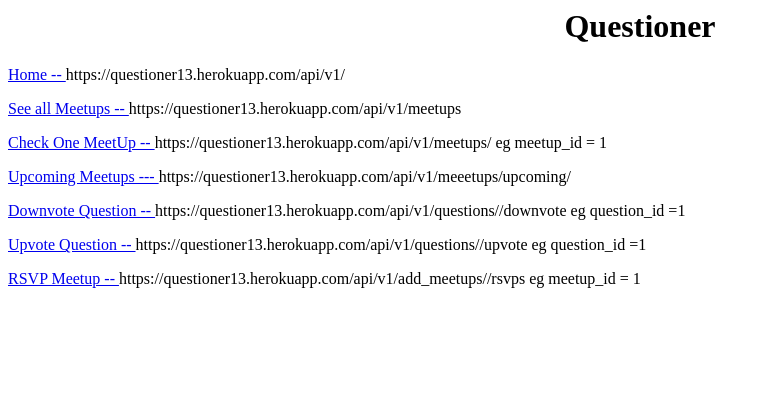
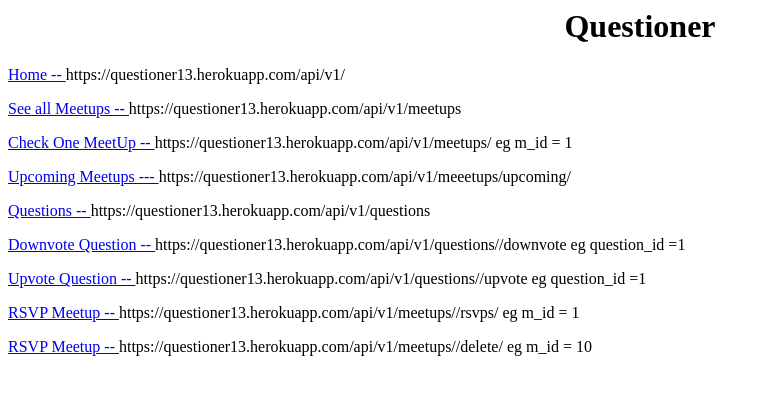
Before and after one commit to ssiva13/Questioner, a Flask app: page /api/v1/ in a window 1280 px wide. Shown: the top 395 px of the page, without its empty margins (0-770 px from the left). Run offline with Flask 2, Linux system fonts and the light colour scheme.

Commit message:
add template

```diff
--- a/app/api/v1/views/meetups_views.py
+++ b/app/api/v1/views/meetups_views.py
@@ -15,7 +15,7 @@ meetups_bp = Blueprint("meetups",__name__, url_prefix='/api/v1/')
 
 @meetups_bp.route("/")
 def home():
-	urls = 'https://questioner13.herokuapp.com/api/v1/'
+	urls = ''
 	return render_template('index.html', urls = urls)
 
 
--- a/app/templates/index.html
+++ b/app/templates/index.html
@@ -8,14 +8,18 @@
 
     <p><a href="meetups">See all Meetups -- </a> https://questioner13.herokuapp.com/api/v1/meetups</p>
 
-    <p><a href="meetups/1">Check One MeetUp -- </a> https://questioner13.herokuapp.com/api/v1/meetups/<meetup_id> eg meetup_id = 1</p>
+    <p><a href="meetups/1">Check One MeetUp -- </a> https://questioner13.herokuapp.com/api/v1/meetups/<int:m_id> eg m_id = 1</p>
 
     <p><a href="meeetups/upcoming/">Upcoming Meetups --- </a> https://questioner13.herokuapp.com/api/v1/meeetups/upcoming/</p>
 
-    <p><a href="questions/<question_id>/downvote">Downvote Question -- </a> https://questioner13.herokuapp.com/api/v1/questions/<question_id>/downvote  eg question_id =1 </p>
+    <p><a href="/questions"> Questions -- </a> https://questioner13.herokuapp.com/api/v1/questions</p>
 
-    <p><a href="questions/<question_id>/upvote">Upvote Question -- </a> https://questioner13.herokuapp.com/api/v1/questions/<question_id>/upvote  eg question_id =1 </p>
+    <p><a href="questions/1/downvote">Downvote Question -- </a> https://questioner13.herokuapp.com/api/v1/questions/<question_id>/downvote  eg question_id =1 </p>
 
-    <p><a href="add_meetups/<meetup_id>/rsvps">RSVP Meetup -- </a> https://questioner13.herokuapp.com/api/v1/add_meetups/<meetup_id>/rsvps  eg meetup_id = 1 </p>
+    <p><a href="questions/1/upvote">Upvote Question -- </a> https://questioner13.herokuapp.com/api/v1/questions/<question_id>/upvote  eg question_id =1 </p>
+
+    <p><a href="/meetups/1/rsvps/">RSVP Meetup -- </a> https://questioner13.herokuapp.com/api/v1/meetups/<int:m_id>/rsvps/  eg m_id = 1 </p>
+
+    <p><a href="/meetups/10/delete/">RSVP Meetup -- </a> https://questioner13.herokuapp.com/api/v1/meetups/<int:m_id>/delete/  eg m_id = 10 </p>
   </body>
 </html>
```
